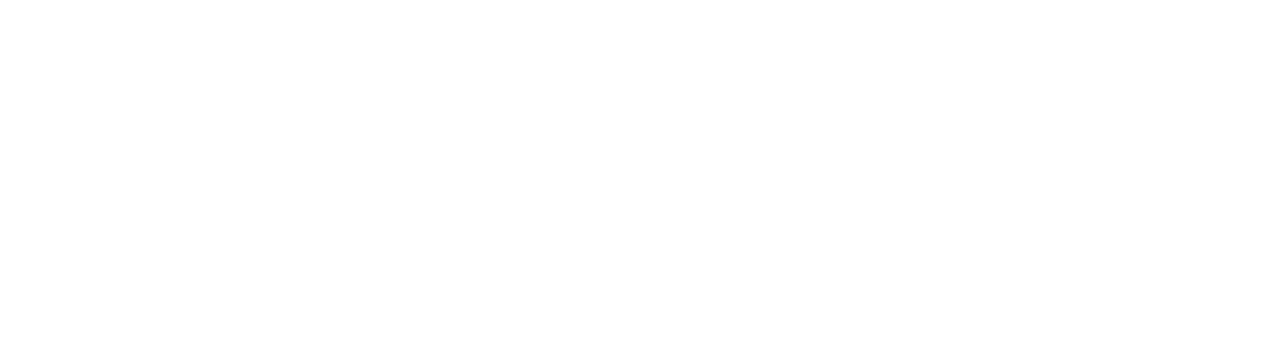
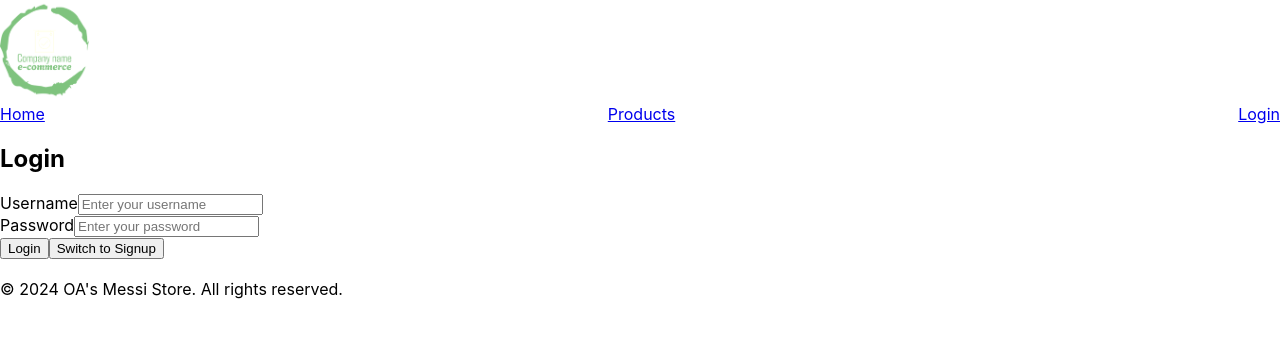
Before and after one commit to aidenlambert9500/E-Commerce-Store, a React (Create React App) app in the folder my-ecommerce-app/: page /Login in a window 1280 px wide. Before the commit this address had no page. Shown: the top 338 px of the page. Built offline with nearby package versions, Linux system fonts and the light colour scheme.

Commit message:
Created directory for backend and started login/signup forms

```diff
--- a/my-ecommerce-app/src/App.js
+++ b/my-ecommerce-app/src/App.js
@@ -1,6 +1,7 @@
 import './App.css';
 import Homepage from './component/Homepage';
 import Productpage from './component/Productpage';
+import Login from './component/Login';
 import {BrowserRouter as Router, Route, Routes} from 'react-router-dom';
 
 function App() {
@@ -9,6 +10,7 @@
         <Routes>
             <Route path='/' element={<Homepage />} />
             <Route path='/Productpage' element={<Productpage />} />
+            <Route path='/Login' element={<Login />}></Route>
         </Routes>
     </Router>
   )
--- a/my-ecommerce-app/src/component/Header.js
+++ b/my-ecommerce-app/src/component/Header.js
@@ -12,7 +12,7 @@
       <div className="navbar">
         <Link to="/">Home</Link>
         <Link to="/Productpage">Products</Link>
-        <a href="/">Login</a>
+        <Link to="/Login">Login</Link>
       </div>
     </div>
 
--- /dev/null
+++ b/my-ecommerce-app/src/component/Login.js
@@ -0,0 +1,18 @@
+import React from 'react';
+import Header from './Header.js';
+import Footer from './Footer.js';
+import LoginForm from './LoginForm.js';
+
+function Login(){
+
+
+    return(
+        <div className="login">
+            <Header />
+            <LoginForm />
+            <br/><Footer/>
+        </div>
+    )
+}
+
+export default Login;
--- /dev/null
+++ b/my-ecommerce-app/src/component/LoginForm.js
@@ -0,0 +1,39 @@
+import React, {useState} from 'react';
+
+function LoginForm() {
+    const [signup, setSignup] = useState(false);
+
+    return(
+        <div>
+            <h2>Login</h2>
+            <div className="login-form"></div>
+                {!signup &&
+                    (<form className="login-form">
+                        <label>Username</label>
+                        <input type="text" placeholder="Enter your username"  required/><br/>
+                        <label>Password</label>
+                        <input type="password" placeholder="Enter your password"  required/><br/>
+                        <button type="submit">Login</button>
+                        <button onClick={() => setSignup(!signup)}className="signup">Switch to Signup</button>
+                    </form>)}
+            <div/>
+            <div className='signup-form'>
+                {signup &&
+                    (<form className="login-form">
+                    <label>Username</label>
+                    <input type="text" placeholder="Enter your username"  required/><br/>
+                    <label>Password</label>
+                    <input type="password" placeholder="Enter your password" required /><br/>
+                    <label>Confirm Password</label>
+                    <input type="password" placeholder="Confirm your password"  required/><br/>
+                    <label>Email</label>
+                    <input type="email" placeholder="Enter your email" required /><br/>
+                    <button type="submit">Signup</button>
+                    <button onClick={() => setSignup(!signup)} className="signup">Switch to Login</button>
+
+                </form>)}
+        </div>
+    </div>
+    )
+}
+export default LoginForm;
```
Also changed, not shown: my-ecommerce-app/src/App.css (line endings or trailing spaces), 1 other file (tests, documents, lock files or other folders).
